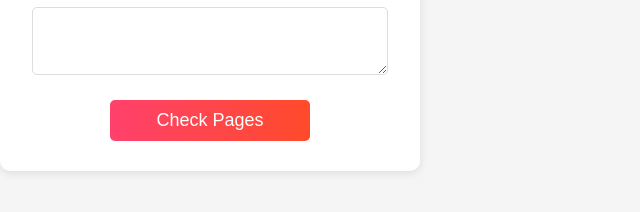
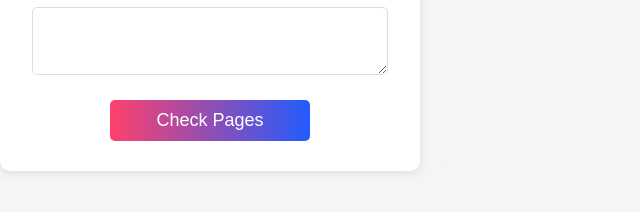
Before and after one commit to mrdc48/blank-page-checker, a plain HTML site: page index.html in a window 1280 px wide. Shown: the part 384-596 px from the top of the page, without its empty margins (0-640 px from the left). Drawn offline with nearby package versions, Linux system fonts and the light colour scheme.

Commit message:
Update index.html

```diff
--- a/index.html
+++ b/index.html
@@ -2,11 +2,11 @@
 h1{color:#333;margin-bottom:20px}
 label{display:block;margin-bottom:10px;font-weight:600}
 textarea{width:90%;padding:15px;margin-bottom:20px;border:1px solid #ddd;border-radius:5px;font-size:16px}
-button{background:linear-gradient(to right,#ff416c,#ff4b2b);color:white;border:none;font-size:18px;border-radius:5px;width:200px;padding:10px;cursor:pointer}
-#results{background-color:#f5f5f5;padding:20px;border-radius:5px;margin-top:20px}
-#results a{padding:25px;margin:5px 0;margin-right:20px}</style><link rel="stylesheet" href="https://fonts.googleapis.com/css2?family=Open+Sans&display=swap"/></head><body><div class="container"><div class="form-container"><h1>Blank Page Checker</h1><label for="urlInput">Paste your URLs(one per line):</label><textarea id="urlInput"></textarea><button id="checkButton">Check Pages</button></div><div id="results"></div></div><script>async function fetchPageContent(url){try{const response=await fetch(url);if(!response.ok){throw new Error(`Error fetching ${url}: ${response.status}`)}
+button{background:linear-gradient(to right,#ff416c,#225cfd);color:white;border:none;font-size:18px;border-radius:5px;width:200px;padding:10px;cursor:pointer}
+#results{background-color:#f5f5f5;padding:20px;border-radius:5px;margin-top:20px;max-height:350px;overflow-y:scroll}
+#results a{display:inline-block;background-color:#fff;padding:10px 15px;margin:5px 0;margin-right:20px;border:1px solid #ddd;border-radius:5px;text-decoration:none;color:#333}</style><link rel="stylesheet" href="https://fonts.googleapis.com/css2?family=Open+Sans&display=swap"/></head><body><div class="container"><div class="form-container"><h1>Blank Page Checker</h1><label for="urlInput">Paste your URLs(one per line):</label><textarea id="urlInput"></textarea><button id="checkButton">Check Pages</button></div><div id="results"></div></div><script>async function fetchPageContent(url){try{const response=await fetch(url);if(!response.ok){throw new Error(`Error fetching ${url}: ${response.status}`)}
 return await response.text()}catch(error){console.error("Error fetching page:",error);return null}}
 function handleFetchedPage(htmlContent,url){const tempDiv=document.createElement("div");tempDiv.innerHTML=htmlContent;const requiredClasses=["SupportPDP-list","SupportPDP__downloads-items","text","press-release-detail"];const hasRequiredClasses=requiredClasses.some((className)=>{return tempDiv.querySelector(`.${className}`)});return hasRequiredClasses}
-async function checkUrlsForBlankPages(){const urlInput=document.getElementById("urlInput");const resultsDiv=document.getElementById("results");resultsDiv.innerHTML="";const urls=urlInput.value.trim().split("\n");for(const url of urls){const content=await fetchPageContent(url);const result=document.createElement("a");result.href=url;if(content!==null){const hasRequiredClasses=handleFetchedPage(content,url);result.textContent=`${url} page is ${hasRequiredClasses ? "NOT blank" : "blank"}`;result.style.color=hasRequiredClasses?"black":"red"}else{result.textContent=`${url} - Error fetching content`}
+async function checkUrlsForBlankPages(){const urlInput=document.getElementById("urlInput");const resultsDiv=document.getElementById("results");resultsDiv.innerHTML="";const urls=urlInput.value.trim().split("\n");for(const url of urls){const content=await fetchPageContent(url);const result=document.createElement("a");result.href=url;if(content!==null){const hasRequiredClasses=handleFetchedPage(content,url);result.textContent=`${url} page is ${hasRequiredClasses ? "NOT blank" : "blank"}`;result.style.color=hasRequiredClasses?"green":"red"}else{result.textContent=`${url}  page is redirected`;result.style.color="blue"}
 resultsDiv.appendChild(result);resultsDiv.appendChild(document.createElement("br"));result.href=url;result.target="_blank"}}
 document.getElementById("checkButton").addEventListener("click",checkUrlsForBlankPages);</script></body></html>
```
